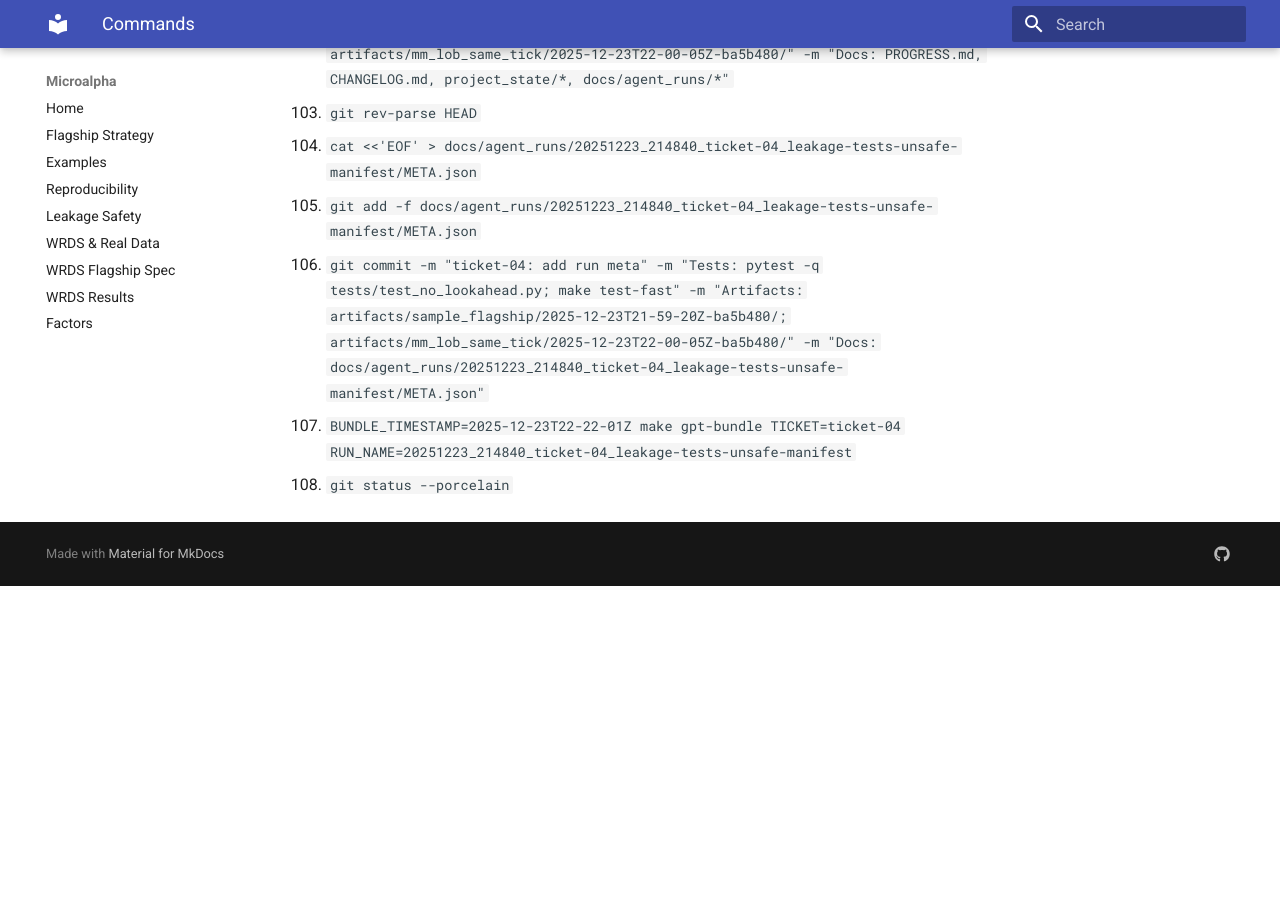
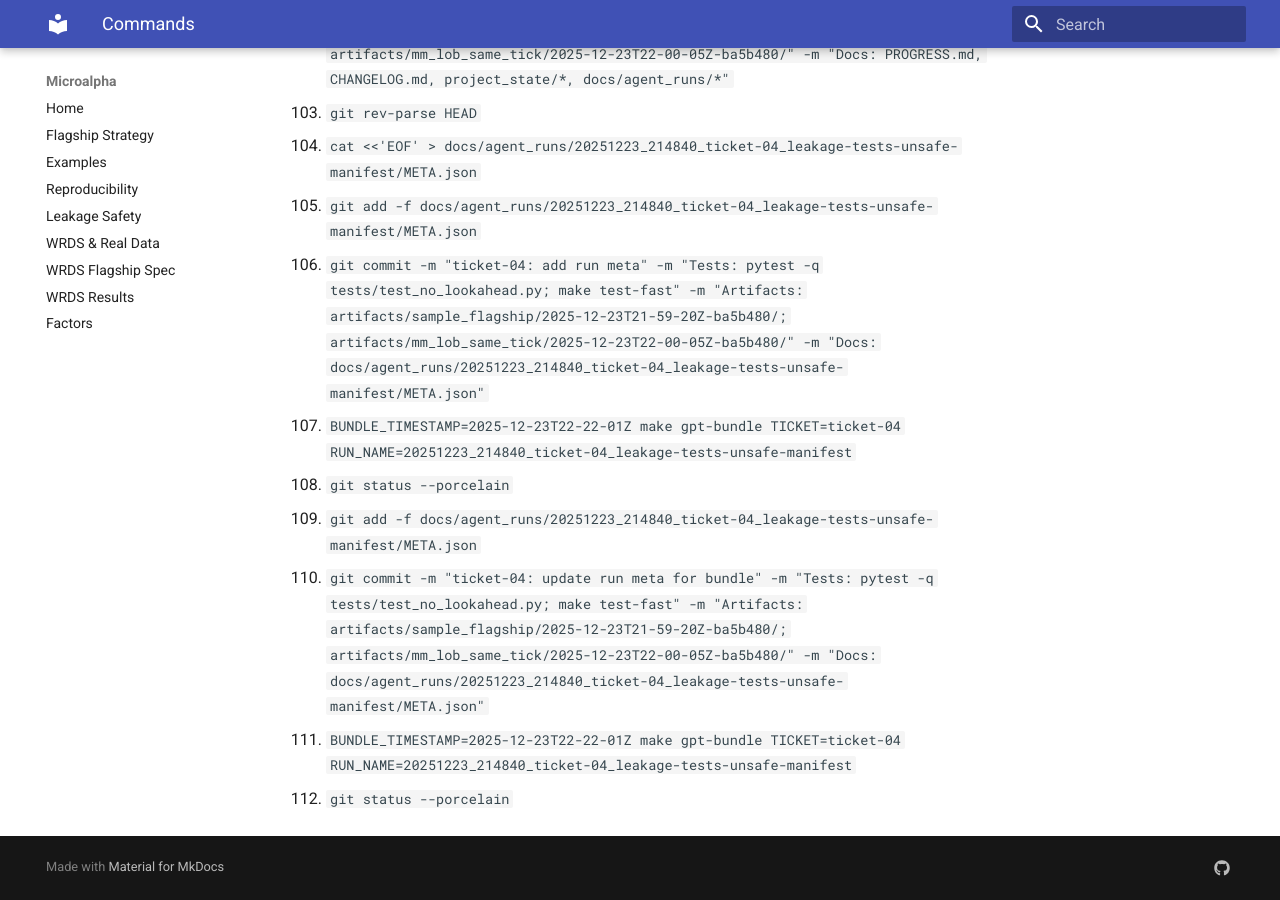
Before and after one commit to MateoBodon/microalpha, an MkDocs documentation site: the page built from docs/agent_runs/20251223_214840_ticket-04_leakage-tests-unsafe-manifest/COMMANDS.md, in a window 1280 px wide and 900 px high, scrolled down 4351 px. Built offline with MkDocs 1.6.1 and Material for MkDocs 9.7.7, drawn with Linux system fonts in a browser that asks for light colours; before the commit the page ends 4937 px from its top, so only the background shows below that.

Commit message:
ticket-04: update run meta for bundle
Tests: pytest -q tests/test_no_lookahead.py; make test-fast

Artifacts: artifacts/sample_flagship/2025-12-23T21-59-20Z-ba5b480/; artifacts/mm_lob_same_tick/2025-12-23T22-00-05Z-ba5b480/

Docs: docs/agent_runs/20251223_214840_ticket-04_leakage-tests-unsafe-manifest/META.json

```diff
--- a/docs/agent_runs/20251223_214840_ticket-04_leakage-tests-unsafe-manifest/COMMANDS.md
+++ b/docs/agent_runs/20251223_214840_ticket-04_leakage-tests-unsafe-manifest/COMMANDS.md
@@ -108,3 +108,7 @@
 106. `git commit -m "ticket-04: add run meta" -m "Tests: pytest -q tests/test_no_lookahead.py; make test-fast" -m "Artifacts: artifacts/sample_flagship/2025-12-23T21-59-20Z-ba5b480/; artifacts/mm_lob_same_tick/2025-12-23T22-00-05Z-ba5b480/" -m "Docs: docs/agent_runs/20251223_214840_ticket-04_leakage-tests-unsafe-manifest/META.json"`
 107. `BUNDLE_TIMESTAMP=2025-12-23T22-22-01Z make gpt-bundle TICKET=ticket-04 RUN_NAME=20251223_214840_ticket-04_leakage-tests-unsafe-manifest`
 108. `git status --porcelain`
+109. `git add -f docs/agent_runs/20251223_214840_ticket-04_leakage-tests-unsafe-manifest/META.json`
+110. `git commit -m "ticket-04: update run meta for bundle" -m "Tests: pytest -q tests/test_no_lookahead.py; make test-fast" -m "Artifacts: artifacts/sample_flagship/2025-12-23T21-59-20Z-ba5b480/; artifacts/mm_lob_same_tick/2025-12-23T22-00-05Z-ba5b480/" -m "Docs: docs/agent_runs/20251223_214840_ticket-04_leakage-tests-unsafe-manifest/META.json"`
+111. `BUNDLE_TIMESTAMP=2025-12-23T22-22-01Z make gpt-bundle TICKET=ticket-04 RUN_NAME=20251223_214840_ticket-04_leakage-tests-unsafe-manifest`
+112. `git status --porcelain`
--- a/docs/agent_runs/20251223_214840_ticket-04_leakage-tests-unsafe-manifest/META.json
+++ b/docs/agent_runs/20251223_214840_ticket-04_leakage-tests-unsafe-manifest/META.json
@@ -4,9 +4,9 @@
   "started_at_utc": "2025-12-23T21:48:40Z",
   "finished_at_utc": "2025-12-23T22:22:01Z",
   "git_sha_before": "ba5b48089091f6a858b065dd3a388b467dd67984",
-  "git_sha_after": "e9c115bbe65d6f068fbe10884e2d9278b62aec95",
+  "git_sha_after": "refs/heads/codex/ticket-04-leakage-tests-unsafe-manifest",
   "branch_name": "codex/ticket-04-leakage-tests-unsafe-manifest",
-  "host_env_notes": "macOS 26.0.1 / Python 3.12.2 (system) / WRDS_DATA_ROOT unset; WRDS smoke skipped / started_at_utc and finished_at_utc approximate; git_sha_after captured after docs commit before META.json commit",
+  "host_env_notes": "macOS 26.0.1 / Python 3.12.2 (system) / WRDS_DATA_ROOT unset; WRDS smoke skipped / started_at_utc and finished_at_utc approximate; git_sha_after uses branch ref to avoid self-referential hash, resolves to e5178133b2ea98f26dc1c6442bb704980cb109a8 at bundle time",
   "dataset_id": "sample_repo_data_v1",
   "config_paths": [
     "configs/flagship_sample.yaml",
```
